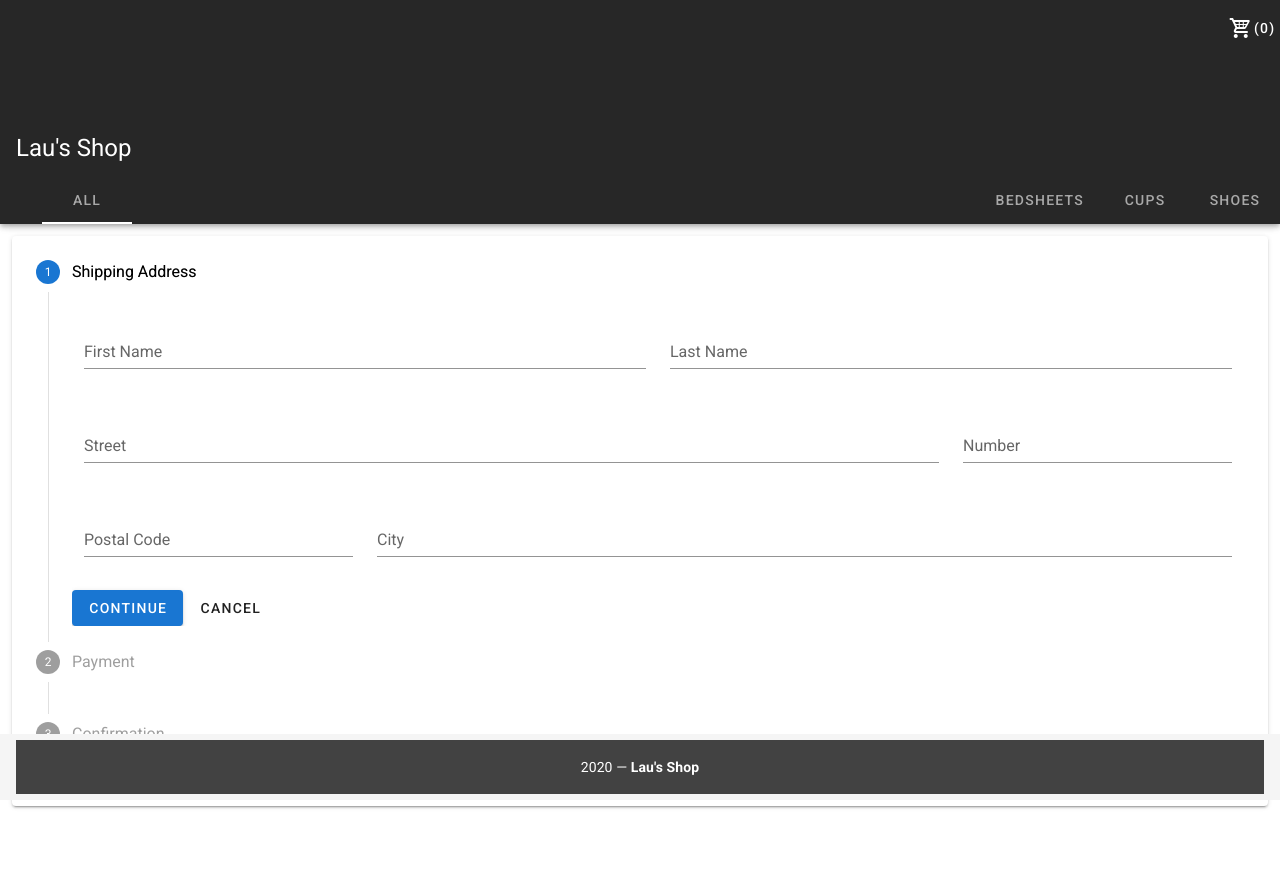
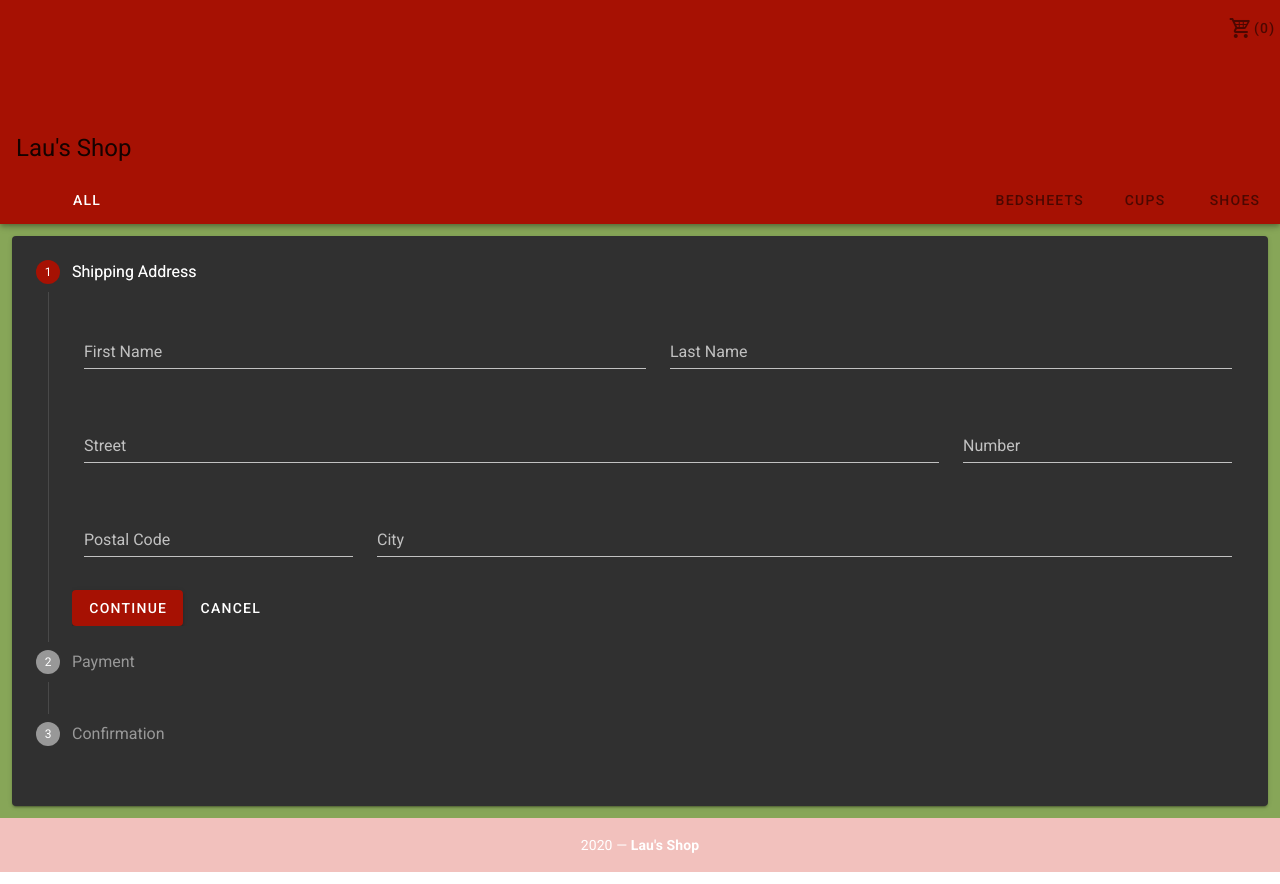
Before and after one commit to rethab/imaginary-shop, a Vue app: page /checkout in a window 1280 px wide. Built offline with nearby package versions, Linux system fonts and the light colour scheme.

Commit message:
lelijke kleuren

```diff
--- a/src/App.vue
+++ b/src/App.vue
@@ -1,6 +1,6 @@
 <template>
-<v-app>
-  <v-app-bar absolute dark shrink-on-scroll prominent app>
+<v-app :style="{background: $vuetify.theme.themes[theme].background}" >
+  <v-app-bar absolute color="primary" shrink-on-scroll prominent app >
 
 
       <v-toolbar-title>Lau's Shop</v-toolbar-title>
@@ -10,7 +10,7 @@
       <TopRightMenu />
 
       <template v-slot:extension>
-        <v-tabs align-with-title>
+        <v-tabs align-with-title active-class="white--text">
           <v-tab to="/">All </v-tab>
           <v-spacer/>
           <v-tab to="/products/bedsheets">Bedsheets</v-tab>
@@ -38,6 +38,13 @@
   export default {
     components: {
       TopRightMenu, Footer
+    },
+
+    computed:{
+      theme(){
+        return (this.$vuetify.theme.dark) ? 'dark' : 'light'
+      }
     }
+
   }
 </script>
--- a/src/components/Footer.vue
+++ b/src/components/Footer.vue
@@ -1,6 +1,6 @@
   <template>
-    <v-footer v-bind="localAttrs" :padless="padless" app >
-      <v-card flat tile width="100%" color="grey" class="darken-3 text-center">
+    <v-footer padless>
+      <v-card flat tile width="100%" color="secondary" class="text-center">
 
         <v-card-text class="white--text">
           {{ new Date().getFullYear() }} — <strong>Lau's Shop</strong>
--- a/src/components/Product.vue
+++ b/src/components/Product.vue
@@ -1,6 +1,6 @@
 <template>
 
-<v-card max-width="374">
+<v-card max-width="374" color="secondary" class="lighten-1">
   <v-img height="250" :src="require('@/assets/products/' + imagePath)" />
   <v-card-title>{{product.name}}</v-card-title>
 
@@ -29,7 +29,7 @@
       <span class="ml-1">€ {{product.price}}</span>
       <v-spacer/>
       <TopSnackbar message="Product added to Cart" v-model="topSnackbar"/>
-      <v-btn color="deep-purple lighten-2" text @click="buyProduct(product)">
+      <v-btn color="primary" @click="buyProduct(product)">
         Buy
       </v-btn>
   </v-card-actions>
--- a/src/plugins/vuetify.js
+++ b/src/plugins/vuetify.js
@@ -4,4 +4,15 @@ import Vuetify from 'vuetify/lib';
 Vue.use(Vuetify);
 
 export default new Vuetify({
+  theme: {
+    themes: {
+      light: {
+        primary: '#A61103',
+        secondary: '#F2C1BD',
+        accent: '#8c9eff',
+        error: '#b71c1c',
+        background: '#87A658',
+      },
+    },
+  },
 });
--- a/src/views/Cart.vue
+++ b/src/views/Cart.vue
@@ -13,7 +13,7 @@
   <v-container v-else>
    <v-row>
      <v-col>
-      <v-simple-table>
+      <v-simple-table dark>
         <template v-slot:default>
           <thead>
             <tr>
--- a/src/views/Checkout.vue
+++ b/src/views/Checkout.vue
@@ -3,6 +3,7 @@
   <v-stepper
     v-model="step"
     vertical
+    dark
   >
     <v-stepper-step :complete="step > 1" step="1" >
       Shipping Address
```
